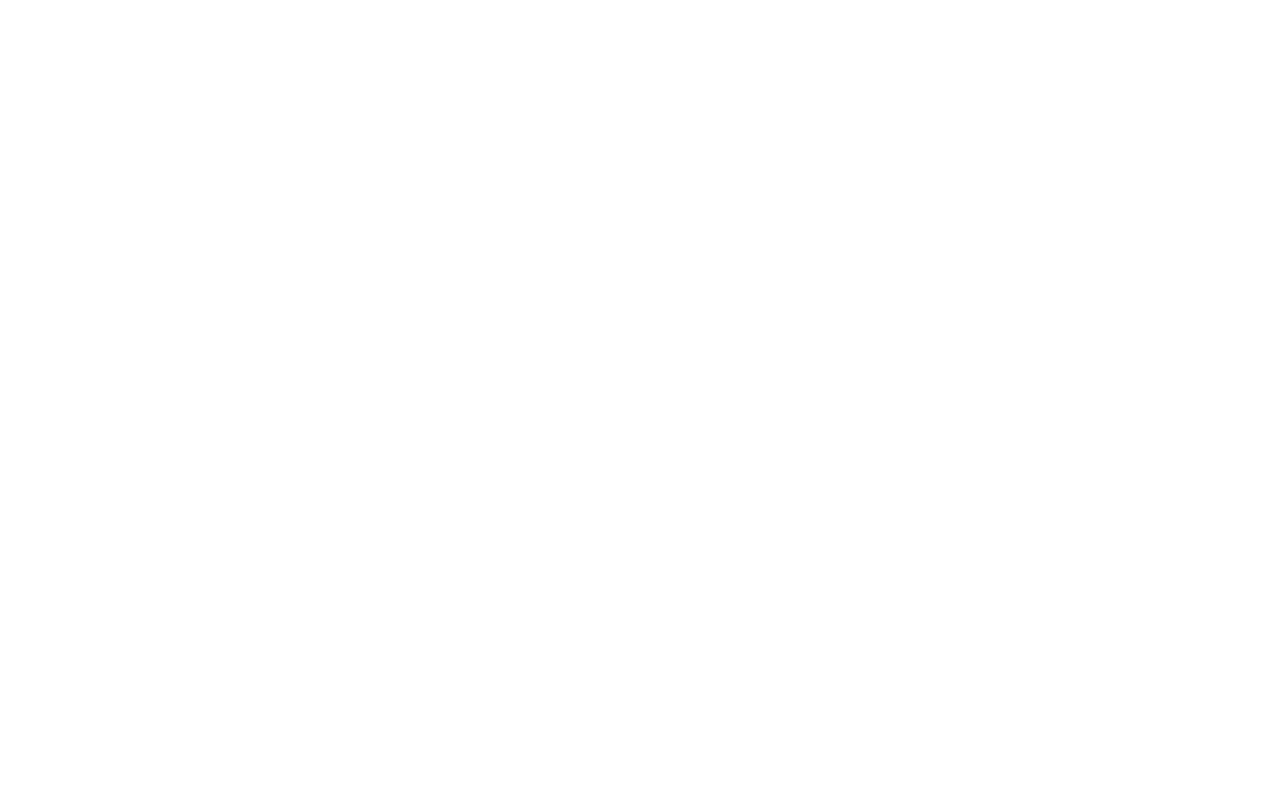
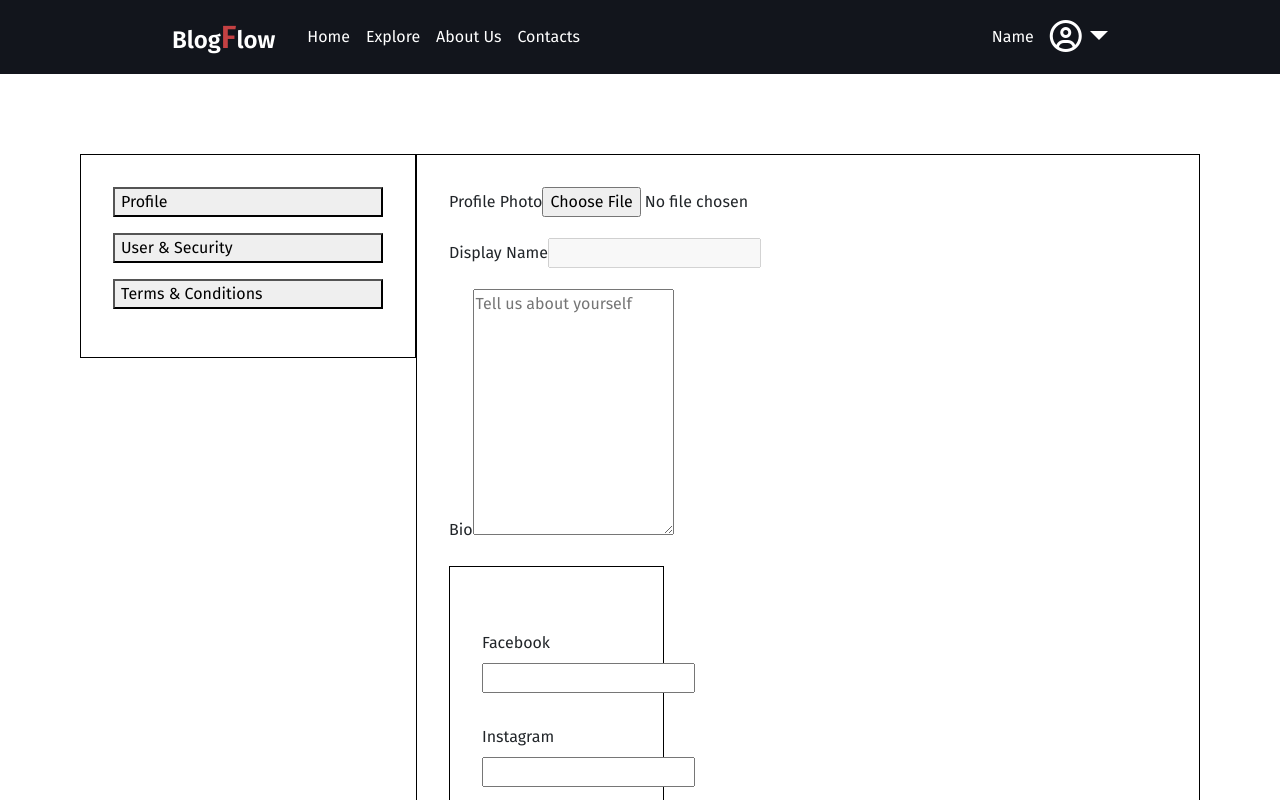
Before and after one commit to SugorDev/blog-flow, a React (Create React App) app: page /user-settings in a window 1280 px wide. Before the commit this address had no page. Shown: the top 800 px of the page. Built offline with nearby package versions, Linux system fonts and the light colour scheme.

Commit message:
add profilesettings prototype

```diff
--- a/package.json
+++ b/package.json
@@ -16,6 +16,7 @@
     "react": "^18.2.0",
     "react-animation-on-scroll": "^5.1.0",
     "react-dom": "^18.2.0",
+    "react-quill": "^2.0.0",
     "react-router-dom": "^6.11.1",
     "react-scripts": "^5.0.1",
     "web-vitals": "^2.1.4"
--- a/src/App.js
+++ b/src/App.js
@@ -8,6 +8,7 @@
 import Login from './components/pages-component/user/Login';
 import AboutUs from './components/pages-component/AboutUs';
 import UserProfile from './components/pages-component/user/Profile';
+import ProfileSettings from './components/pages-component/user/ProfileSettings';
 
 function App() {
   return (
@@ -22,6 +23,7 @@
             {/* User Routes */}
             <Route path='/login' element={<Login />}/>
             <Route path='/user-profile' element={<UserProfile />}/>
+            <Route path='/user-settings' element={<ProfileSettings />}/>
             <Route path='/create-post' element={<CreatePost />}/>
         </Routes>
       </BrowserRouter>
--- a/src/components/pages-component/sub-components/Navbar.js
+++ b/src/components/pages-component/sub-components/Navbar.js
@@ -1,5 +1,6 @@
 import { Link } from 'react-router-dom';
 import './NavbarStyle.css';
+import MyContextProvider, { MyContext } from '../../../context/PostsContext';
 
 export default function Navbar(){
 
@@ -26,12 +27,15 @@
                                         <Link to={'/contacts'}>Contacts</Link>
                                     </li>
                             </ul>
+                            <MyContextProvider>
+                                    <MyContext.Consumer>
+                                    {({ loggedIn }) => (
                                         <div className="nav-right-section">
                                             <div className='home-login-btn'>
-                                    <Link to={'/login'}>Login</Link>
-                                    <Link to={'/user-profile'} hidden>Name</Link>
+                                                <Link to={'/login'} hidden={loggedIn}>Login</Link>
+                                                <Link to={'/user-profile'} hidden={!loggedIn}>Name</Link>
                                             </div>
-                                <div className='home-user-btn'>
+                                            <div className='home-user-btn' hidden={!loggedIn}>
                                                 <div className="dropdown">
                                                     <div className="nav-user-icon nav-link dropdown-toggle" role="button" data-bs-toggle="dropdown" aria-expanded="false">
                                                         <i className="fa-regular fa-circle-user"></i>
@@ -50,6 +54,9 @@
                                                 </div>
                                             </div>
                                         </div>
+                                    )}
+                                </MyContext.Consumer>
+                            </MyContextProvider>
 
                         </div>
                     </div>
--- a/src/components/pages-component/user/CreatePost.js
+++ b/src/components/pages-component/user/CreatePost.js
@@ -1,8 +1,31 @@
 import './create-style.css';
+import 'react-quill/dist/quill.snow.css';
+import React, { useState } from 'react';
+import ReactQuill from 'react-quill';
 import Navbar from "../sub-components/Navbar";
 import AboutBlogFlow from '../sub-components/AboutBlogFlow';
 
+
 export default function CreatePost(){
+    const modules = {
+        toolbar: [
+            [{ 'header': [1, 2, 3, 4, 5, 6, false] }],
+            ['bold', 'italic', 'underline', 'strike'],
+            [{ 'color': [] }, { 'background': [] }],
+            [{ 'align': [] }],
+            [{ 'list': 'ordered' }, { 'list': 'bullet' }],
+            ['link', 'image'],
+            ['clean']
+        ]
+    };
+
+    const [thumbnail, setThumbnail] = useState(null);
+
+    const handleFileChange = (event) => {
+      const file = event.target.files[0];
+      setThumbnail(file);
+    };
+
     return (
         <>
             <Navbar />
@@ -15,11 +38,26 @@
                     </div>
                     <div className="mb-3">
                         <label for="form-blog-photo" className="form-label">Blog Thumbnail</label>
-                        <input type="file" className="form-control" id="form-blog-photo" required/>
+                        <input type="file" className="form-control" id="form-blog-photo" onChange={handleFileChange} required/>
+                        {thumbnail && (
+                            <img src={URL.createObjectURL(thumbnail)} alt="Thumbnail" className="mt-2 thumbnail-preview" />
+                        )}
                     </div>
                     <div className="mb-3">
                         <label for="form-blog-content" className="form-label">What is the Blog about?</label>
-                        <textarea className="form-control" id="form-blog-content" rows="15" required></textarea>
+                        <ReactQuill
+                            modules={modules}
+                            formats={[
+                                'header',
+                                'bold', 'italic', 'underline', 'strike',
+                                'color', 'background',
+                                'align',
+                                'list', 'bullet',
+                                'link', 'image'
+                            ]}
+
+                            id="form-blog-content"
+                        />
                     </div>
                     <div className="input-group mb-3">
                         <label className="input-group-text" for="form-blog-tags">Tags</label>
--- a/src/components/pages-component/user/Login.js
+++ b/src/components/pages-component/user/Login.js
@@ -3,6 +3,7 @@
 
 export default function Login(){
     const [ signing, setSigning ] = useState(false);
+
 
     function setSigningOption(){
         setSigning(signing => !signing);
--- /dev/null
+++ b/src/components/pages-component/user/ProfileSettings.js
@@ -0,0 +1,25 @@
+import MyContextProvider from "../../../context/PostsContext";
+import Navbar from "../sub-components/Navbar";
+import ProfileSettingsBody from "./ProfileSettingsBody";
+import ProfileSettingsNav from "./ProfileSettingsNav";
+import './profSettings-style.css';
+
+
+export default function ProfileSettings() {
+    return (
+        <>
+            <Navbar />
+            <MyContextProvider>
+                <div className="settings-section d-flex justify-content-center align-items-start">
+                    <div className="settings-category">
+                        <ProfileSettingsNav />
+                    </div>
+
+                    <div className="settings-body">
+                        <ProfileSettingsBody />
+                    </div>
+                </div>
+            </MyContextProvider>
+        </>
+    );
+}
--- /dev/null
+++ b/src/components/pages-component/user/ProfileSettingsBody.js
@@ -0,0 +1,54 @@
+import { useContext } from "react";
+import { MyContext } from "../../../context/PostsContext";
+
+export default function ProfileSettingsBody() {
+    const { selectedSettings } = useContext(MyContext);
+    return (
+        <>
+            <ul className="body-list">
+                <li visible={selectedSettings === 'Profile'} hidden={selectedSettings !== 'Profile'}>
+                    <div className="mb-3">
+                        <label for="user-profile-photo" className="form-label">Profile Photo</label>
+                        <input type="file" id="user-profile-photo" />
+                    </div>
+                    <div className="mb-3">
+                        <label for="user-display-name" className="form-label">Display Name</label>
+                        <input type="text" id="user-display-name" disabled/>
+                    </div>
+                    <div className="mb-3">
+                        <label for="form-blog-content" className="form-label">Bio</label>
+                        <textarea id="contact-content" rows="10" placeholder="Tell us about yourself"></textarea>
+                    </div>
+                    <div className="mb-3">
+                        <ul className="user-social-links">
+                            <li>
+                                <label for="user-social-facebook" className="form-label">Facebook</label>
+                                <input type="text" id="user-social-facebook" />
+                            </li>
+                            <li>
+                                <label for="user-social-facebook" className="form-label">Instagram</label>
+                                <input type="text" id="user-social-instagram" />
+                            </li>
+                            <li>
+                                <label for="user-social-facebook" className="form-label">Instagram</label>
+                                <input type="text" id="user-social-instagram" />
+                            </li>
+                            <label for="user-social-facebook" className="form-label">Twitter</label>
+                            <input type="text" id="user-social-twitter" />
+                            <li>
+                                <label for="user-social-facebook" className="form-label">Youtube</label>
+                                <input type="text" id="user-social-youtube" />
+                            </li>
+                        </ul>
+                    </div>
+                </li>
+                <li visible={selectedSettings === 'UserSecurity'} hidden={selectedSettings !== 'UserSecurity'}>
+                    User & Security Section
+                </li>
+                <li visible={selectedSettings === 'TermsConditions'} hidden={selectedSettings !== 'TermsConditions'}>
+                    Terms & Conditions Section
+                </li>
+            </ul>
+        </>
+    );
+}
--- /dev/null
+++ b/src/components/pages-component/user/ProfileSettingsNav.js
@@ -0,0 +1,22 @@
+import { useContext } from "react";
+import { MyContext } from "../../../context/PostsContext";
+
+export default function ProfileSettingsNav() {
+    const { selectedSettings, setSelectedSettings } = useContext(MyContext);
+
+    return (
+        <>
+            <ul>
+                <li>
+                    <button className={`settings-link animate__animated animate__fadeIn ${selectedSettings === 'All' ? 'settings-active' : ''}`} onClick={() => setSelectedSettings('Profile')}>Profile</button>
+                </li>
+                <li>
+                    <button className={`settings-link animate__animated animate__fadeIn ${selectedSettings === 'All' ? 'settings-active' : ''}`} onClick={() => setSelectedSettings('UserSecurity')}>User & Security</button>
+                </li>
+                <li>
+                    <button className={`settings-link animate__animated animate__fadeIn ${selectedSettings === 'All' ? 'settings-active' : ''}`} onClick={() => setSelectedSettings('TermsConditions')}>Terms & Conditions</button>
+                </li>
+            </ul>
+        </>
+    );
+}
--- /dev/null
+++ b/src/components/pages-component/user/profSettings-style.css
@@ -0,0 +1,36 @@
+
+.settings-section ul{
+    list-style-type: none;
+    border: 1px solid black;
+    padding: 2rem;
+
+}
+
+.settings-section{
+    padding: 5rem;
+
+    @media (max-width: 840px) {
+        flex-direction: column;
+        padding: 2rem;
+    }
+}
+
+.settings-category{
+    width: 30%;
+    @media (max-width: 840px) {
+        width: 100%;
+    }
+}
+
+.settings-category button{
+    text-align: start;
+    width: 100%;
+    margin-bottom: 1rem;
+}
+
+.settings-body{
+    width: 70%;
+    @media (max-width: 840px) {
+        width: 100%;
+    }
+}
--- a/src/context/PostsContext.js
+++ b/src/context/PostsContext.js
@@ -4,15 +4,21 @@
 
 export default function MyContextProvider({ children }) {
   const [selectedCategory, setSelectedCategory] = useState('All');
+  const [selectedSettings, setSelectedSettings] = useState('Profile');
   const [loggedIn, setLoggedIn] = useState(true);
 
+  const updateLoggedInStatus = (status) => {
+    setLoggedIn(status);
+  };
+
   return (
-    <MyContext.Provider value={
-        {
-          selectedCategory, setSelectedCategory,
-          loggedIn, setLoggedIn
-        }
-    }>
+    <MyContext.Provider
+      value={{
+        selectedCategory, setSelectedCategory,
+        loggedIn, setLoggedIn, // Use the defined function here
+        selectedSettings, setSelectedSettings
+      }}
+    >
       {children}
     </MyContext.Provider>
   );
```
Also changed, not shown: src/components/pages-component/user/create-style.css (+20 -1 lines), src/context/LogContext.js (deleted, +0 -17 lines), 2 other files (tests, documents, lock files or other folders). Lines whose indentation alone changed are shown as unchanged.
